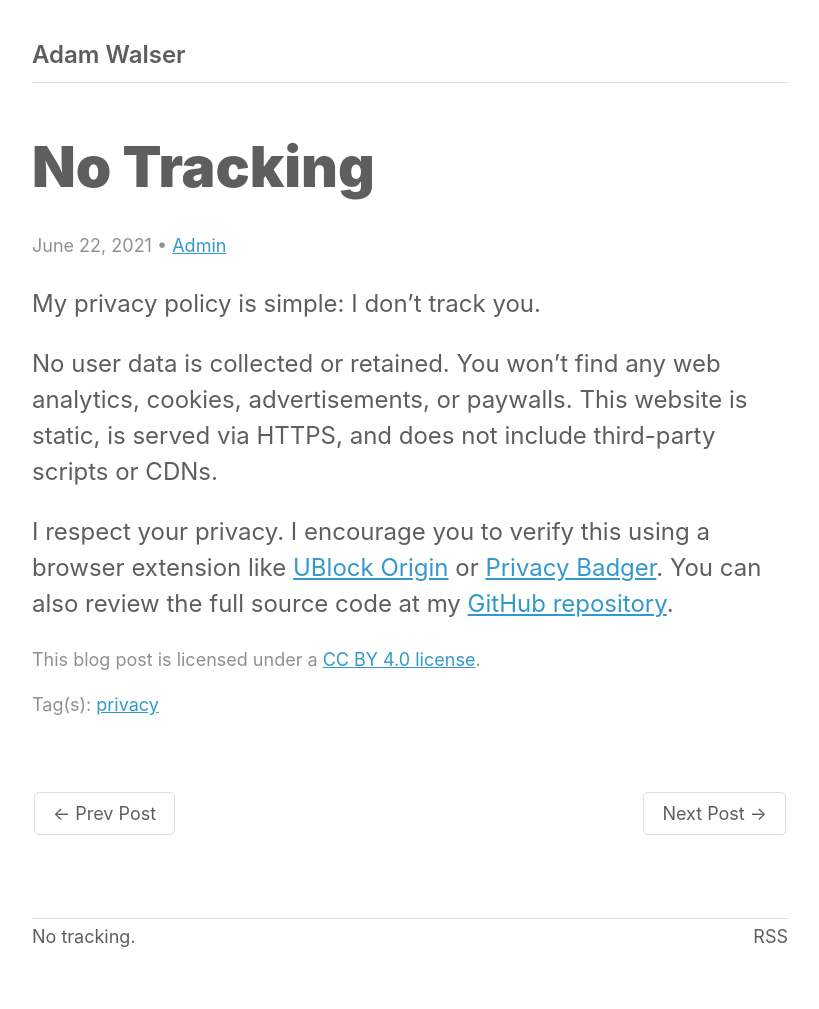
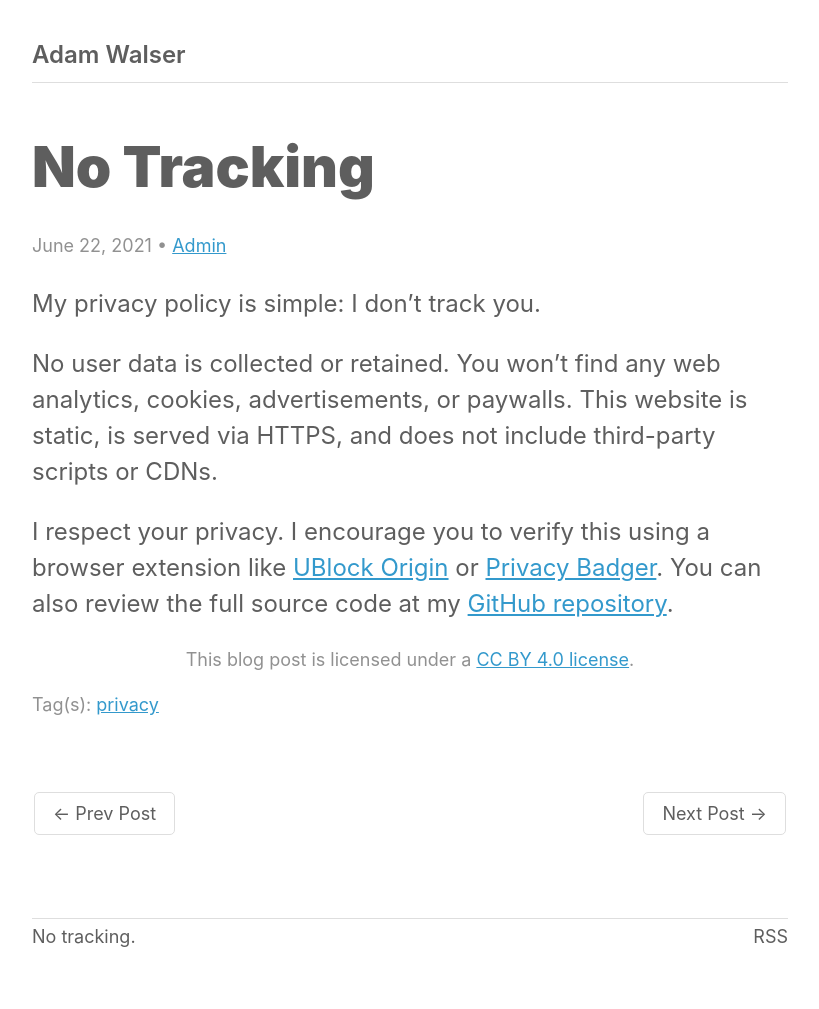
Before and after one commit to ajpwalser/ajpwalser.github.io, a Jekyll site: the page built from _posts/2021-06-22-no-tracking.md, in a window 1280 px wide. Shown: the whole page, without its empty margins (230-1049 px from the left). Built offline with Jekyll 4.4.1, drawn with Linux system fonts in a browser that asks for light colours; some web fonts are replaced.

Commit message:
Update style.css

```diff
--- a/css/style.css
+++ b/css/style.css
@@ -149,6 +149,10 @@ figcaption,
 
 .meta a {
 	color: var(--theme) !important;
+}
+
+.cc {
+	text-align: center;
 }
 
 
```
